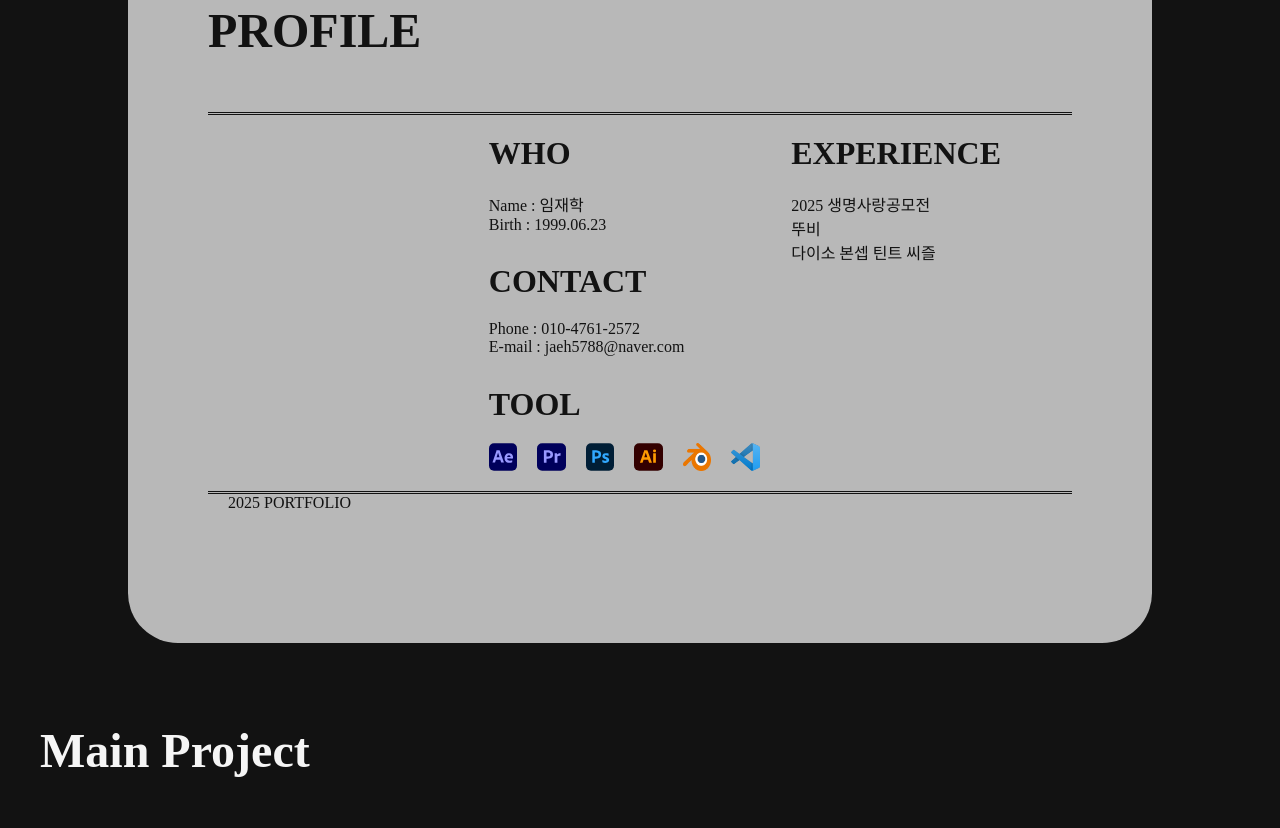
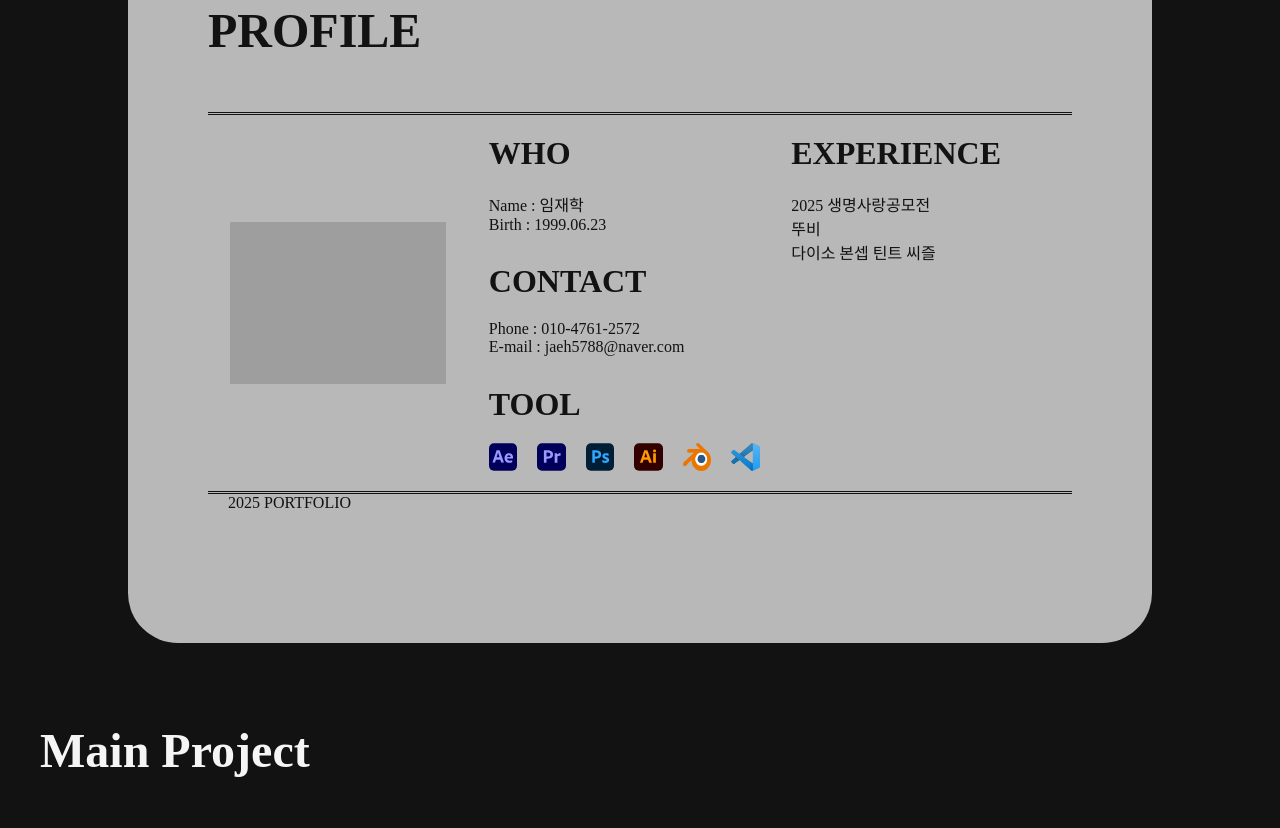
Before and after one commit to LIM-JH-99/Portfolio, a plain HTML site: page index.html in a window 1280 px wide. Shown: the part 917-1745 px from the top of the page. Drawn offline with nearby package versions, Linux system fonts and the light colour scheme; the site is published under a folder, as on GitHub Pages, so addresses that start at the root find nothing.

Commit message:
second commit

```diff
--- a/css/style.css
+++ b/css/style.css
@@ -88,7 +88,7 @@ a {
 .about-me .wrap .about-main .profile-img {
     width: 25%;
     height: 100%;
-    background: url('/images/앉아서\ 카메라.png')no-repeat center/contain ;
+    background: url('../images/앉아서\ 카메라.png')no-repeat center/contain ;
     /* margin: 0 80px; */
 }
 .about-me .wrap .about-main .about-left {
```
